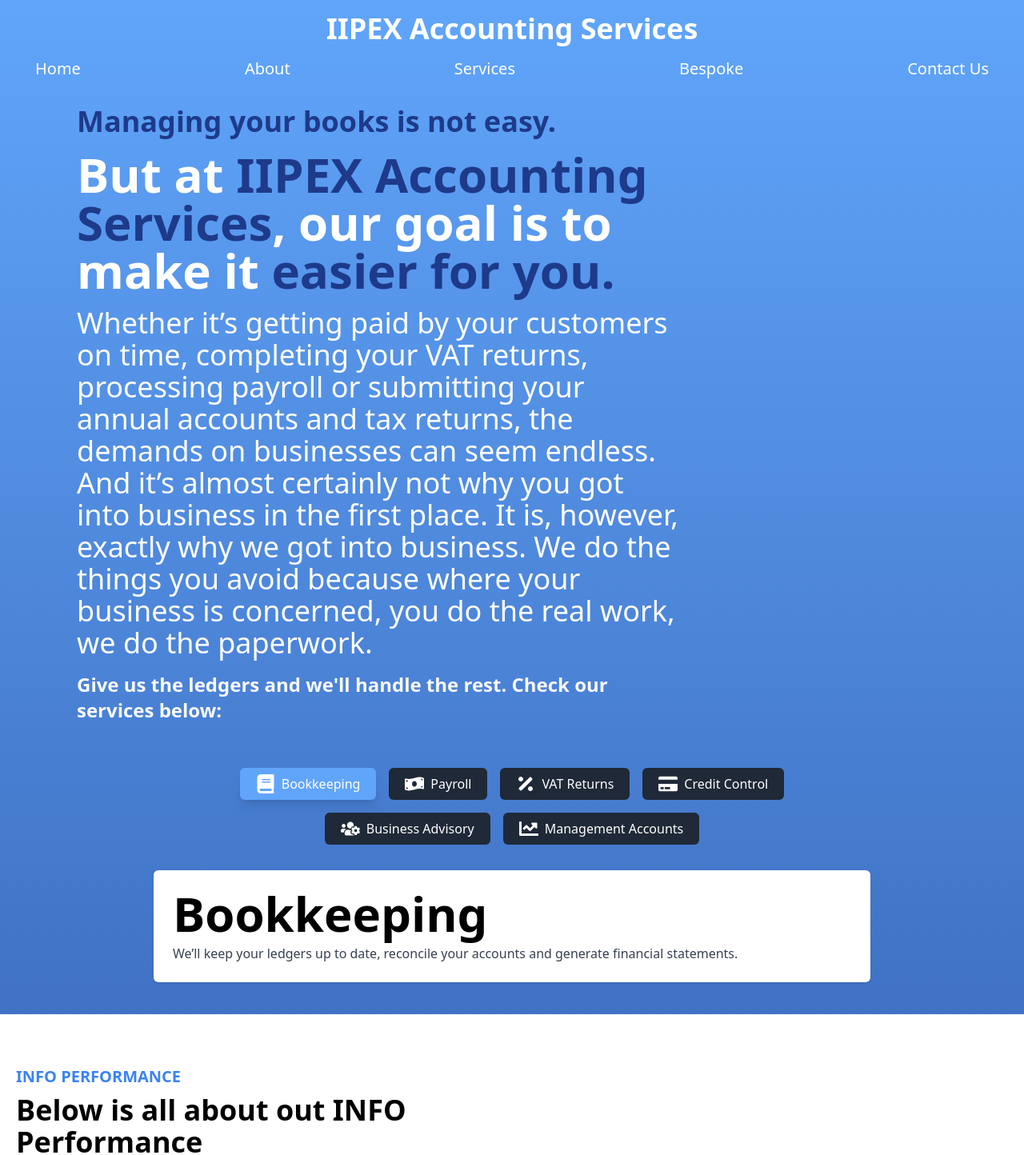
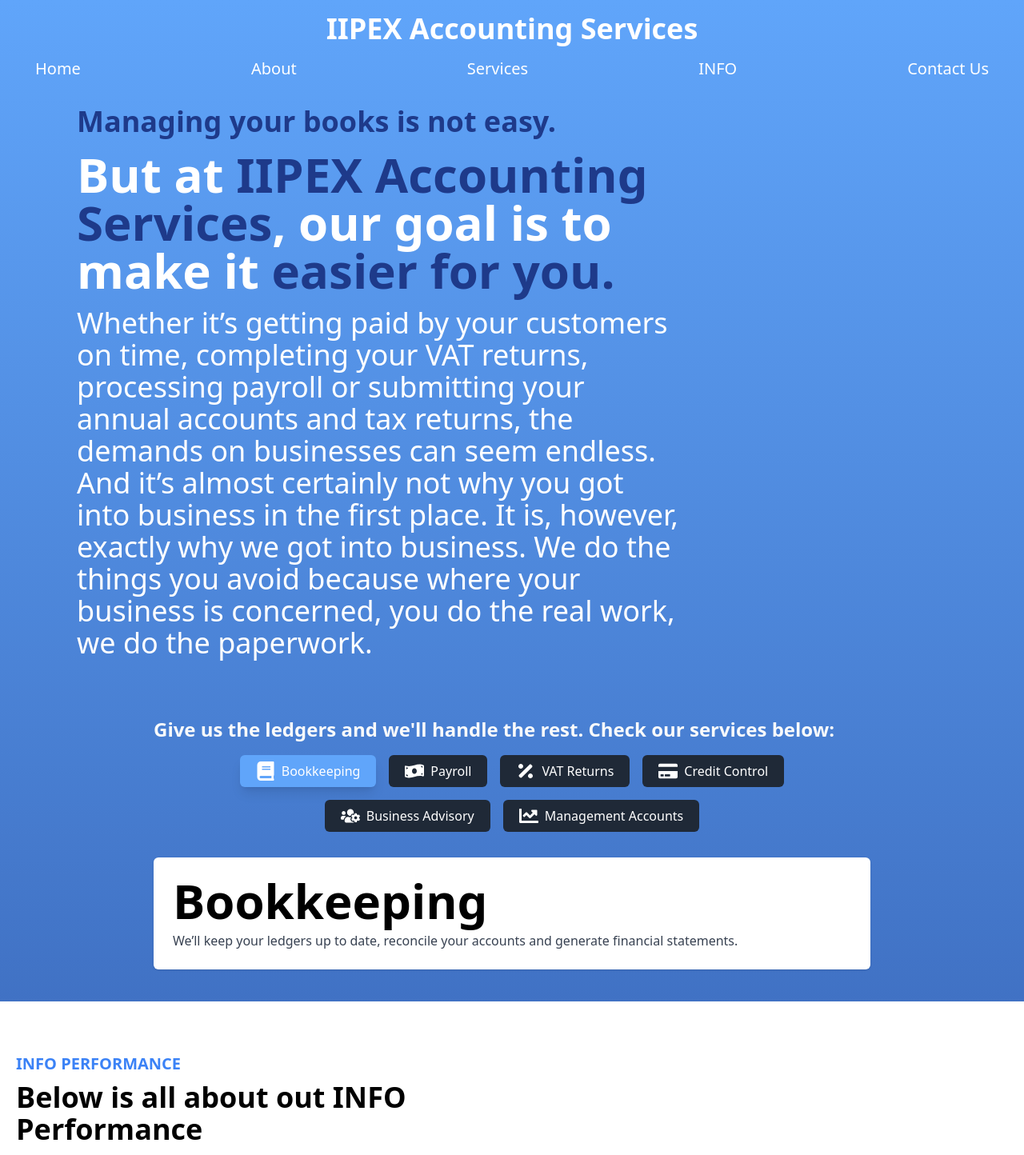
Before and after one commit to dhdylanhuang/iipex-bookkeeping, a React (Create React App) app in the folder iipex-webapp/: page / in a window 1280 px wide. Shown: the top 1444 px of the page at 80% size. Built offline with nearby package versions, Linux system fonts and the light colour scheme.

Commit message:
Functional NavBar
Scroll is a bit fast

```diff
--- a/iipex-webapp/src/App.js
+++ b/iipex-webapp/src/App.js
@@ -8,14 +8,26 @@ import Footer from './components/Footer';
 
 function App() {
   return (
-    <div>
+    <>
+      <div id='navbar'>
         <Navbar />
+      </div>
+      <div id='home'>
         <Home />
+      </div>
+      <div id='services'>
         <Services />
+      </div>
+      <div id='info'>
         <InfoPerformance />
+      </div>
+      <div id='enquiry'>
         <Enquiry />
+      </div>
+      <div id='footer'>
         <Footer />
       </div>
+    </>
   );
 }
 
--- a/iipex-webapp/src/components/Home.jsx
+++ b/iipex-webapp/src/components/Home.jsx
@@ -15,10 +15,6 @@ return (
                     Whether it’s getting paid by your customers on time, completing your VAT returns, processing payroll or submitting your annual accounts and tax returns, the demands on businesses can seem endless. And it’s almost certainly not why you got into business in the first place. It is, however, exactly why we got into business. We do the things you avoid because where your business is concerned, you do the real work, we do the paperwork.
                 </p>
             </div>
-            <p className="md:text-2xl text-xl font-bold text-gray-50">
-                Give us the ledgers and we'll handle the rest. Check our services below:
-            </p>
-
         </div>
     </div>
 );
--- a/iipex-webapp/src/components/Navbar.jsx
+++ b/iipex-webapp/src/components/Navbar.jsx
@@ -12,11 +12,11 @@ function Navbar() {
     <div className="max-w-[1240px] mx-auto px-2 text-white">
         <h1 className='w-full pt-4 text-4xl font-bold text-white text-center text-outline-blue'>IIPEX Accounting Services</h1>
         <ul className='text-xl justify-between items-center hidden md:flex'>
-            <li className='p-4'>Home</li>
-            <li className='p-4'>About</li>
-            <li className='p-4'>Services</li>
-            <li className='p-4'>Bespoke</li>
-            <li className='p-4'>Contact Us</li>
+            <li className='p-4'><a href="#home">Home</a></li>
+            <li className='p-4'><a href="#footer">About</a></li>
+            <li className='p-4'><a href="#services">Services</a></li>
+            <li className='p-4'><a href="#info">INFO</a></li>
+            <li className='p-4'><a href="#footer">Contact Us</a></li>
         </ul>
         <div onClick={handleNav} className='fixed top-4 right-4 z-10 cursor-pointer block md:hidden'>
             {!nav ? <AiOutlineMenu onClick={handleNav} size={20} /> : <AiOutlineClose onClick={handleNav} size={20} />}
@@ -24,11 +24,11 @@ function Navbar() {
         <div className={nav ? 'fixed left-0 top-0 w-[60%] h-full border-r border-r-gray-900 bg-[#000300] ease-in-out duration-500' : 'ease-in-out fixed left-[-100%]'}>
             <h1 className='w-full text-3xl m-4 font-bold text-white'>IIPEX Accounting Services</h1>
             <ul className='uppercase p-4'>
-                <li className='p-4 border-b border-grey-600'>Home</li>
-                <li className='p-4 border-b border-grey-600'>About</li>
-                <li className='p-4 border-b border-grey-600'>Services</li>
-                <li className='p-4 border-b border-grey-600'>Bespoke</li>
-                <li className='p-4 border-b border-grey-600'>Contact Us</li>
+                <li className='p-4 border-b border-grey-600'><a href="#home">Home</a></li>
+                <li className='p-4 border-b border-grey-600'><a href="#footer">About</a></li>
+                <li className='p-4 border-b border-grey-600'><a href="#services">Services</a></li>
+                <li className='p-4 border-b border-grey-600'><a href="#info">INFO</a></li>
+                <li className='p-4 border-b border-grey-600'><a href="#footer">Contact Us</a></li>
             </ul>
         </div>
     </div>
--- a/iipex-webapp/src/components/Services.jsx
+++ b/iipex-webapp/src/components/Services.jsx
@@ -55,6 +55,9 @@ export default function Services() {
     return (
 
         <div className="max-w-4xl mx-auto py-10">
+            <p className="md:text-2xl text-xl font-bold text-gray-50 pb-4">
+                Give us the ledgers and we'll handle the rest. Check our services below:
+            </p>
             <div className="flex flex-wrap justify-center gap-4 mb-8">
                 {services.map((s) => (
                     <button
--- a/iipex-webapp/src/index.css
+++ b/iipex-webapp/src/index.css
@@ -6,4 +6,8 @@
   body {
     @apply bg-gradient-to-b from-blue-400 to-blue-900;
   }
+
+  html {
+    scroll-behavior: smooth;
+  }
 }
```
Lines whose indentation alone changed are shown as unchanged.
